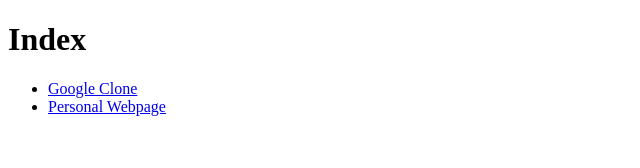
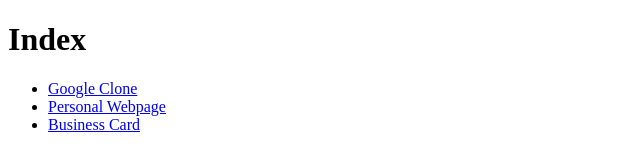
Before and after one commit to basista21/html-css-scrimba, a plain HTML site: page index.html in a window 1280 px wide. Shown: the whole page, without its empty margins (0-640 px from the left). Drawn offline with Linux system fonts and the light colour scheme.

```diff
--- a/index.html
+++ b/index.html
@@ -13,6 +13,7 @@
         <ul>
             <li><a href="./google-clone/index.html">Google Clone</a></li>
             <li><a href="./personal-webpage/index.html">Personal Webpage</a></li>
+            <li><a href="./business-card/index.html">Business Card</a></li>
         </ul>
         <script src="" async defer></script>
     </body>
```
Also changed, not shown: business-card/index.html (added), business-card/styles.css (added), google-clone/index.html (indentation only), google-clone/styles.css (indentation only), personal-webpage/index.html (indentation only), personal-webpage/index.js (indentation only), personal-webpage/styles.css (indentation only), 1 other file.
